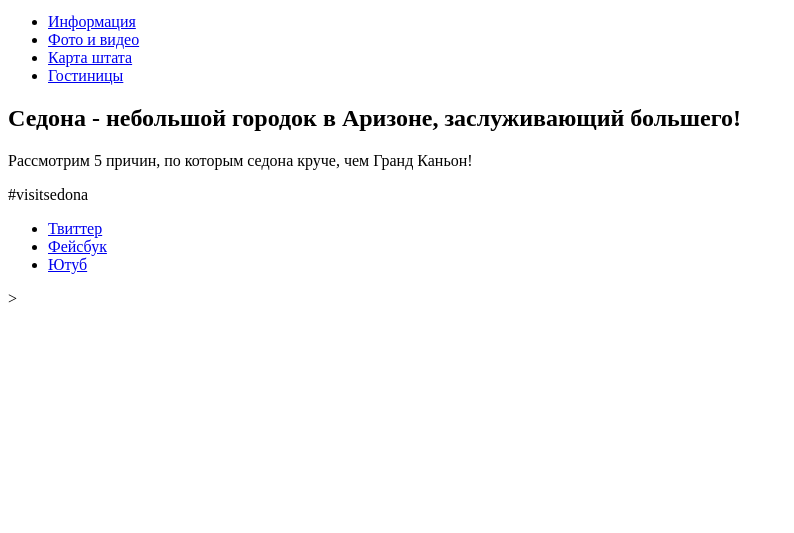
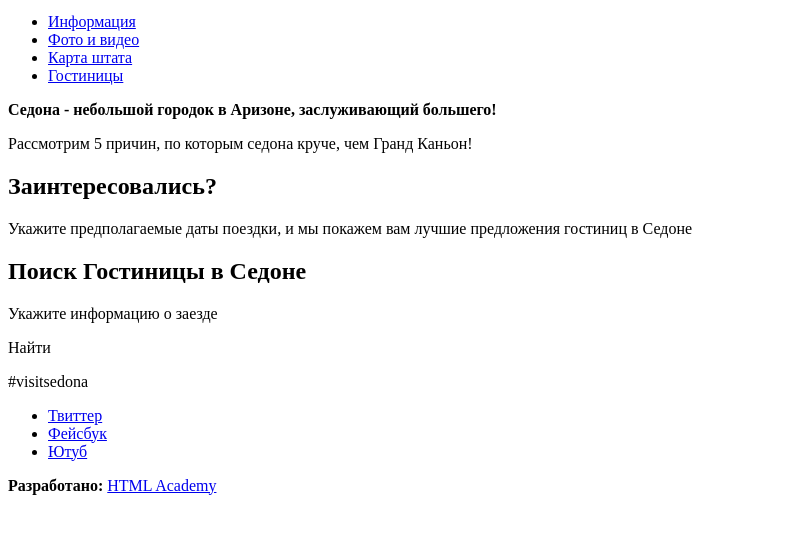
Before and after one commit to AlinaBreeva/950677-sedona-24, a plain HTML site: page index.html in a window 1280 px wide. Shown: the part 29-562 px from the top of the page, without its empty margins (0-794 px from the left). Drawn offline with Linux system fonts and the light colour scheme.

```diff
--- a/index.html
+++ b/index.html
@@ -19,9 +19,19 @@
           </nav>
       </header>
       <main class="container">
-          <h2>Седона - небольшой городок в Аризоне, заслуживающий большего!</h2>
+          <b>Седона - небольшой городок в Аризоне, заслуживающий большего!</b>
           <p>Рассмотрим 5 причин, по которым седона круче, чем Гранд Каньон!</p>
       </main>
+      <section class="booking">
+        <h2>Заинтересовались?</h2>
+        <p>Укажите предполагаемые даты поездки, и мы покажем вам лучшие предложения гостиниц в Седоне</p>
+      </section>
+      <section class="reservation dates">
+        <h2>Поиск Гостиницы в Седоне</h2>
+        <p>Укажите информацию о заезде</p>
+        <!---Здесь будет указана форма-->
+        <span class="search">Найти</span>
+        </section>
       <footer class="main-footer">
         <p>#visitsedona
         </p>
@@ -30,8 +40,12 @@
           <li><a class="social-button" href="#">Твиттер</a></li>
           <li><a class="social-button" href="#">Фейсбук</a></li>
           <li><a class="social-button" href="#">Ютуб</a></li>
-        </ul>>
+        </ul>
         </div>
+        <p class="footer-copyright">
+          <b>Разработано:</b>
+          <a class="button" href="https://htmlacademy.ru">HTML Academy</a>
+          </p>
       </footer>
   </body>
 </html>
```
